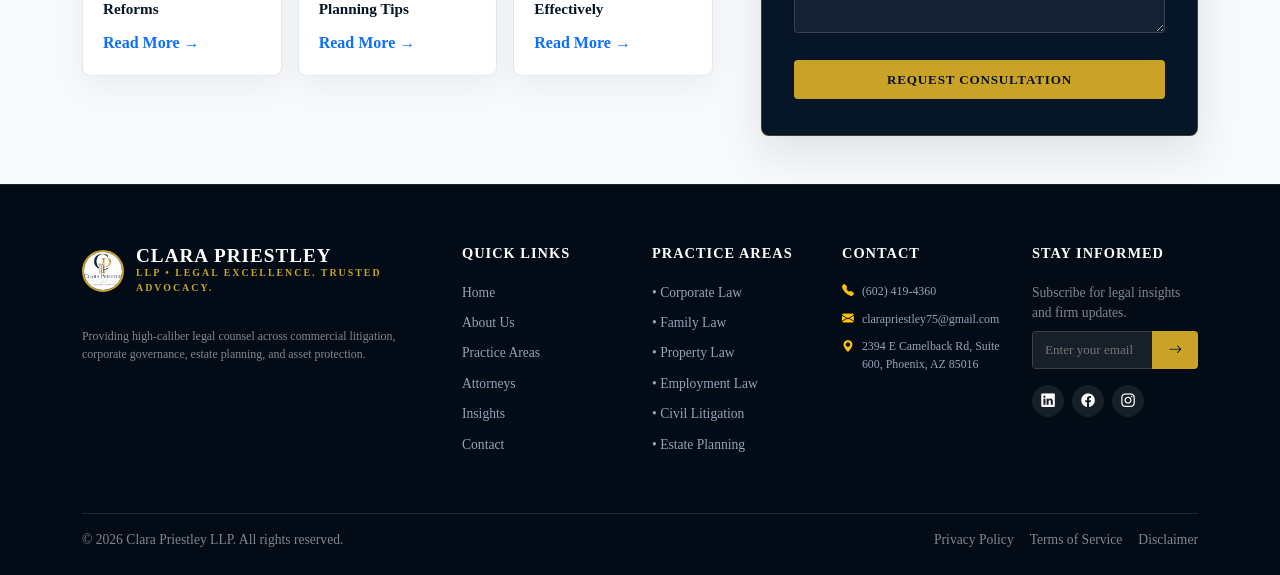
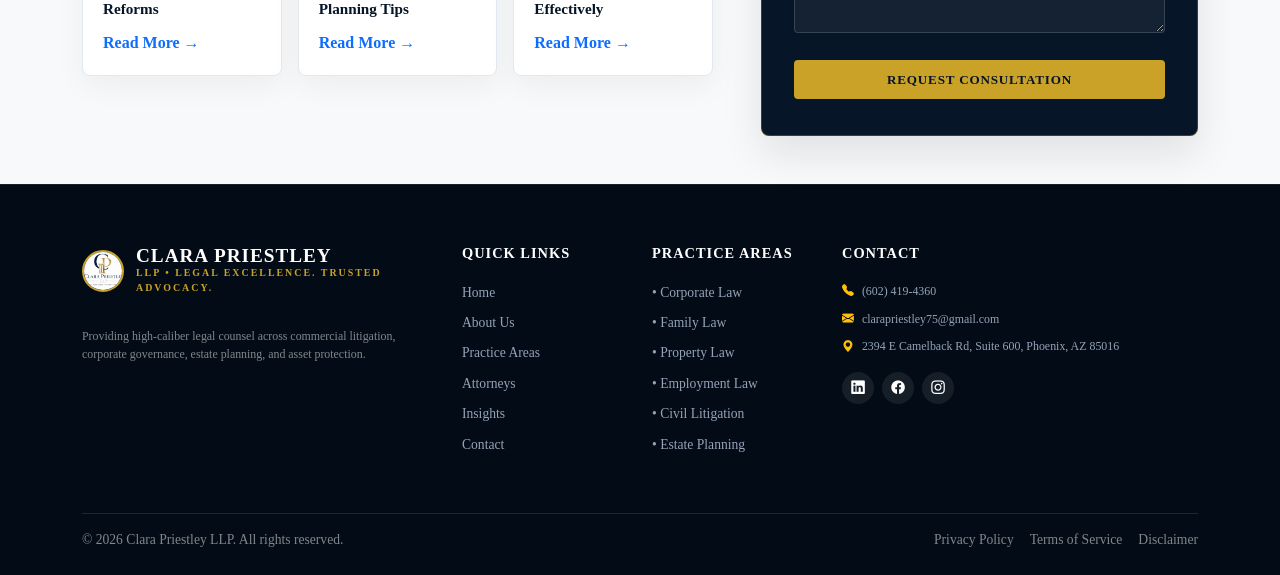
Before and after one commit to Joetech-rgb/clara-priestley-site, a Django app: page / in a window 1280 px wide. Shown: the part 2619-3194 px from the top of the page. Run offline with Django 5.2, Linux system fonts and the light colour scheme; some web fonts are replaced.

Commit message:
Switch home contact form to AJAX with toast notifications; firm-only email; remove footer newsletter signup

```diff
--- a/firm/templates/firm/base.html
+++ b/firm/templates/firm/base.html
@@ -440,16 +440,36 @@
     </style>
 </head>
 <body>
-{% if messages %}
-  <div class="container mt-3">
+<div id="cp-toast-container" style="position: fixed; top: 90px; left: 50%; transform: translateX(-50%); z-index: 2000; display: flex; flex-direction: column; gap: 10px; align-items: center; pointer-events: none;"></div>
+
+<script>
+function cpShowToast(message, type) {
+  type = type || 'success';
+  var container = document.getElementById('cp-toast-container');
+  if (!container) return;
+  var toast = document.createElement('div');
+  toast.style.cssText = 'pointer-events:auto; min-width:280px; max-width:90vw; background:#0B1F3A; color:#fff; border-left:4px solid ' + (type === 'success' ? '#C9A227' : '#dc3545') + '; border-radius:8px; padding:14px 20px; box-shadow:0 15px 35px rgba(0,0,0,0.25); font-size:0.92rem; opacity:0; transform:translateY(-12px); transition:opacity .3s ease, transform .3s ease;';
+  toast.textContent = message;
+  container.appendChild(toast);
+  requestAnimationFrame(function () {
+    toast.style.opacity = '1';
+    toast.style.transform = 'translateY(0)';
+  });
+  setTimeout(function () {
+    toast.style.opacity = '0';
+    toast.style.transform = 'translateY(-12px)';
+    setTimeout(function () { toast.remove(); }, 300);
+  }, 4000);
+}
+
+document.addEventListener('DOMContentLoaded', function () {
+  {% if messages %}
     {% for message in messages %}
-      <div class="alert alert-{{ message.tags }} alert-dismissible fade show" role="alert">
-        {{ message }}
-        <button type="button" class="btn-close" data-bs-dismiss="alert"></button>
-      </div>
+      cpShowToast("{{ message|escapejs }}", "{{ message.tags|default:'success'|escapejs }}");
     {% endfor %}
-  </div>
-{% endif %}
+  {% endif %}
+});
+</script>
 
 
   <!-- TOP UTILITY BAR -->
@@ -563,24 +583,14 @@
         </div>
 
         <!-- Contact Info -->
-        <div class="col-md-6 col-lg-2">
+        <div class="col-md-6 col-lg-4">
           <h4 class="footer-title">Contact</h4>
           <ul class="footer-links small">
             <li class="d-flex gap-2"><i class="bi bi-telephone-fill text-warning"></i> (602) 419-4360</li>
             <li class="d-flex gap-2"><i class="bi bi-envelope-fill text-warning"></i> clarapriestley75@gmail.com</li>
             <li class="d-flex gap-2"><i class="bi bi-geo-alt-fill text-warning"></i> 2394 E Camelback Rd, Suite 600, Phoenix, AZ 85016</li>
           </ul>
-        </div>
-
-        <!-- Stay Informed Newsletter -->
-        <div class="col-md-6 col-lg-2">
-          <h4 class="footer-title">Stay Informed</h4>
-          <p class="extra-small text-white-50 mb-2">Subscribe for legal insights and firm updates.</p>
-          <div class="newsletter-input-group mb-3">
-            <input type="email" placeholder="Enter your email">
-            <button type="button"><i class="bi bi-arrow-right"></i></button>
-          </div>
-          <div class="d-flex gap-2">
+          <div class="d-flex gap-2 mt-3">
             <a href="#" class="social-icon-btn"><i class="bi bi-linkedin"></i></a>
             <a href="#" class="social-icon-btn"><i class="bi bi-facebook"></i></a>
             <a href="#" class="social-icon-btn"><i class="bi bi-instagram"></i></a>
--- a/firm/templates/firm/home.html
+++ b/firm/templates/firm/home.html
@@ -849,7 +849,7 @@
           <h3 class="h4 font-serif fw-bold text-white mb-1">NEED LEGAL ADVICE?</h3>
           <p class="extra-small text-white-50 mb-3">We're here to help. Schedule a consultation and let's protect your interests.</p>
 
-          <form action="{% url 'firm:contact' %}" method="post">
+          <form action="{% url 'firm:contact' %}" method="post" id="cp-home-contact-form">
             {% csrf_token %}
             <div class="row g-2">
               <div class="col-md-6">
@@ -881,6 +881,42 @@
 
             <button type="submit" class="btn btn-gold-cp w-100 mt-2">REQUEST CONSULTATION</button>
           </form>
+
+          <script>
+          (function () {
+            var form = document.getElementById('cp-home-contact-form');
+            if (!form) return;
+            form.addEventListener('submit', function (e) {
+              e.preventDefault();
+              var submitBtn = form.querySelector('button[type="submit"]');
+              var originalText = submitBtn.textContent;
+              submitBtn.disabled = true;
+              submitBtn.textContent = 'SENDING...';
+
+              fetch(form.action, {
+                method: 'POST',
+                headers: { 'X-Requested-With': 'XMLHttpRequest' },
+                body: new FormData(form)
+              })
+                .then(function (res) { return res.json().then(function (data) { return { ok: res.ok, data: data }; }); })
+                .then(function (result) {
+                  submitBtn.disabled = false;
+                  submitBtn.textContent = originalText;
+                  if (result.ok && result.data.success) {
+                    cpShowToast(result.data.message || 'Thanks - your enquiry has been received.', 'success');
+                    form.reset();
+                  } else {
+                    cpShowToast('Please check the form and try again.', 'error');
+                  }
+                })
+                .catch(function () {
+                  submitBtn.disabled = false;
+                  submitBtn.textContent = originalText;
+                  cpShowToast('Something went wrong. Please try again.', 'error');
+                });
+            });
+          })();
+          </script>
         </div>
       </div>
 
--- a/firm/views.py
+++ b/firm/views.py
@@ -2,6 +2,7 @@ from django.conf import settings
 from django.contrib import messages
 from django.core.mail import send_mail
 from django.shortcuts import get_object_or_404, redirect, render
+from django.http import JsonResponse
 from django.urls import reverse
 
 from .forms import ContactInquiryForm
@@ -55,24 +56,12 @@ def testimonials(request):
 
 
 def contact(request):
+    is_ajax = request.headers.get("x-requested-with") == "XMLHttpRequest"
+
     if request.method == "POST":
         form = ContactInquiryForm(request.POST)
         if form.is_valid():
             inquiry = form.save()
-            send_mail(
-                subject="We've received your enquiry - Clara Priestley LLP",
-                message=(
-                    f"Hi {inquiry.name},\n\n"
-                    "Thank you for reaching out to Clara Priestley LLP. "
-                    "We've received your enquiry and a member of our team will be in touch shortly.\n\n"
-                    "Your message:\n"
-                    f"{inquiry.message}\n\n"
-                    "Clara Priestley LLP"
-                ),
-                from_email=None,
-                recipient_list=[inquiry.email],
-                fail_silently=False,
-            )
 
             send_mail(
                 subject=f"New website enquiry from {inquiry.name}",
@@ -89,8 +78,17 @@ def contact(request):
                 fail_silently=False,
             )
 
-            messages.success(request, "Thanks - your enquiry has been received. Check your email for confirmation.")
+            if is_ajax:
+                return JsonResponse({
+                    "success": True,
+                    "message": "Thanks - your enquiry has been received.",
+                })
+
+            messages.success(request, "Thanks - your enquiry has been received.")
             return redirect(reverse("firm:contact"))
+
+        if is_ajax:
+            return JsonResponse({"success": False, "errors": form.errors}, status=400)
     else:
         form = ContactInquiryForm()
     return render(request, "firm/contact.html", {"form": form})
```
